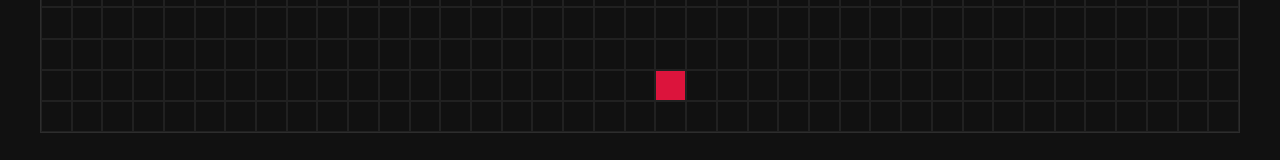
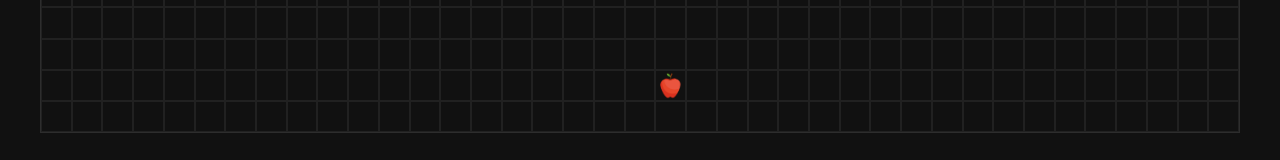
Before and after one commit to Vishalnaidu77/Snake-game, a plain HTML site: page index.html in a window 1280 px wide. Both pictures are taken after a click on the button "Start Game". Shown: the part 627-787 px from the top of the page. Drawn offline with Linux system fonts and the light colour scheme.

Commit message:
Add Apple png

```diff
--- a/script.js
+++ b/script.js
@@ -105,8 +105,6 @@ function render() {
 
     // food consume logic
     if(head.x == food.x && head.y == food.y){
-        console.log(score);
-
         score++;
         blocks[`${food.x}-${food.y}`].classList.remove("food")
         food = {
@@ -144,8 +142,6 @@ startBtn.addEventListener("click", () => {
 
     timeIntervalId = setInterval(() => {
         let [min, sec] = time.split(":").map(Number)
-        console.log(min)
-
         if(sec === 59){
             min+=1;
             sec = 0;
--- a/style.css
+++ b/style.css
@@ -103,7 +103,10 @@ section .infos{
 }
 
 .food{
-    background-color: crimson;
+    background-image: url("Apple.png");
+    background-size: cover;
+    background-position: center;
+
 }
 
 .modal{
```
Also changed, not shown: Apple.png (added).
